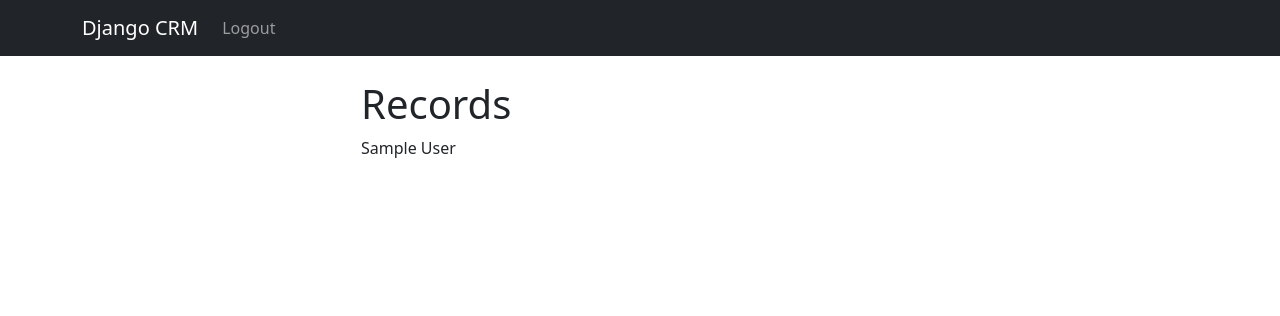
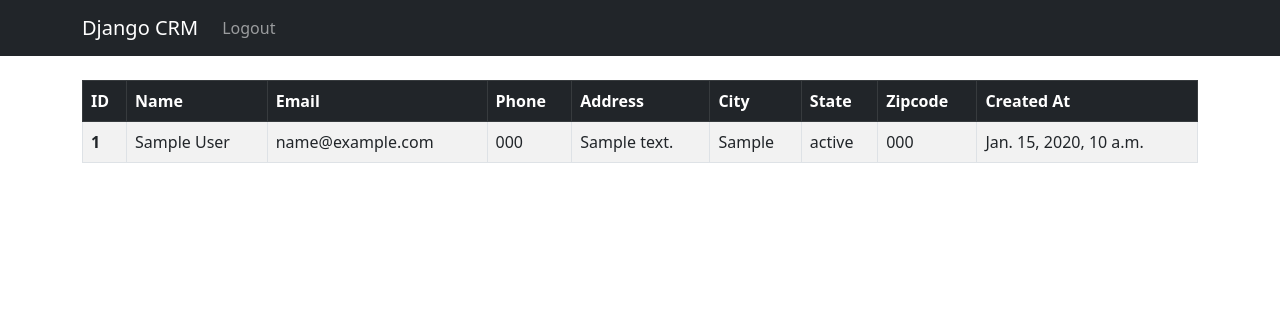
Before and after one commit to franciscopantojag/django-crm, a Django app: page / in a window 1280 px wide. Shown: the top 316 px of the page. Run offline with Django 4.2, Linux system fonts and the light colour scheme; a user stored in the database is signed in; tables that the repository leaves empty hold one stand-in row (values such as "Sample post").

Commit message:
feat: finish home table

```diff
--- a/website/templates/home.html
+++ b/website/templates/home.html
@@ -1,13 +1,40 @@
 {% extends 'base.html' %}
 {% block content %}
     {% if user.is_authenticated %}
-        <div class="col-md-6 mx-auto">
-            <h1>Records</h1>
-            {% if records %}
-                {% for record in records %}
-                    {{ record }} <br/>
-                {% endfor %}
-            {% endif %}
+        <div>
+            <table class="table table-striped table-hover table-bordered">
+                <thead class="table-dark">
+                  <tr>
+                    <th scope="col">ID</th>
+                    <th scope="col">Name</th>
+                    <th scope="col">Email</th>
+                    <th scope="col">Phone</th>
+                    <th scope="col">Address</th>
+                    <th scope="col">City</th>
+                    <th scope="col">State</th>
+                    <th scope="col">Zipcode</th>
+                    <th scope="col">Created At</th>
+                  </tr>
+                </thead>
+                <tbody>
+                    {% if records %}
+                        {% for record in records %}
+                            <tr>
+                                <th scope="row">{{record.id}}</th>
+                                <td>{{record.first_name}} {{ record.last_name }}</td>
+                                <td>{{ record.email }}</td>
+                                <td>{{ record.phone }}</td>
+                                <td>{{ record.address }}</td>
+                                <td>{{ record.city }}</td>
+                                <td>{{ record.state }}</td>
+                                <td>{{ record.zipcode }}</td>
+                                <td>{{ record.created_at }}</td>
+                            </tr>
+                        {% endfor %}
+                    {% endif %}
+                </tbody>
+            </table>
+
         </div>
     {% else %}
         <div class="mx-auto col-lg-4 col-md-8">
```
